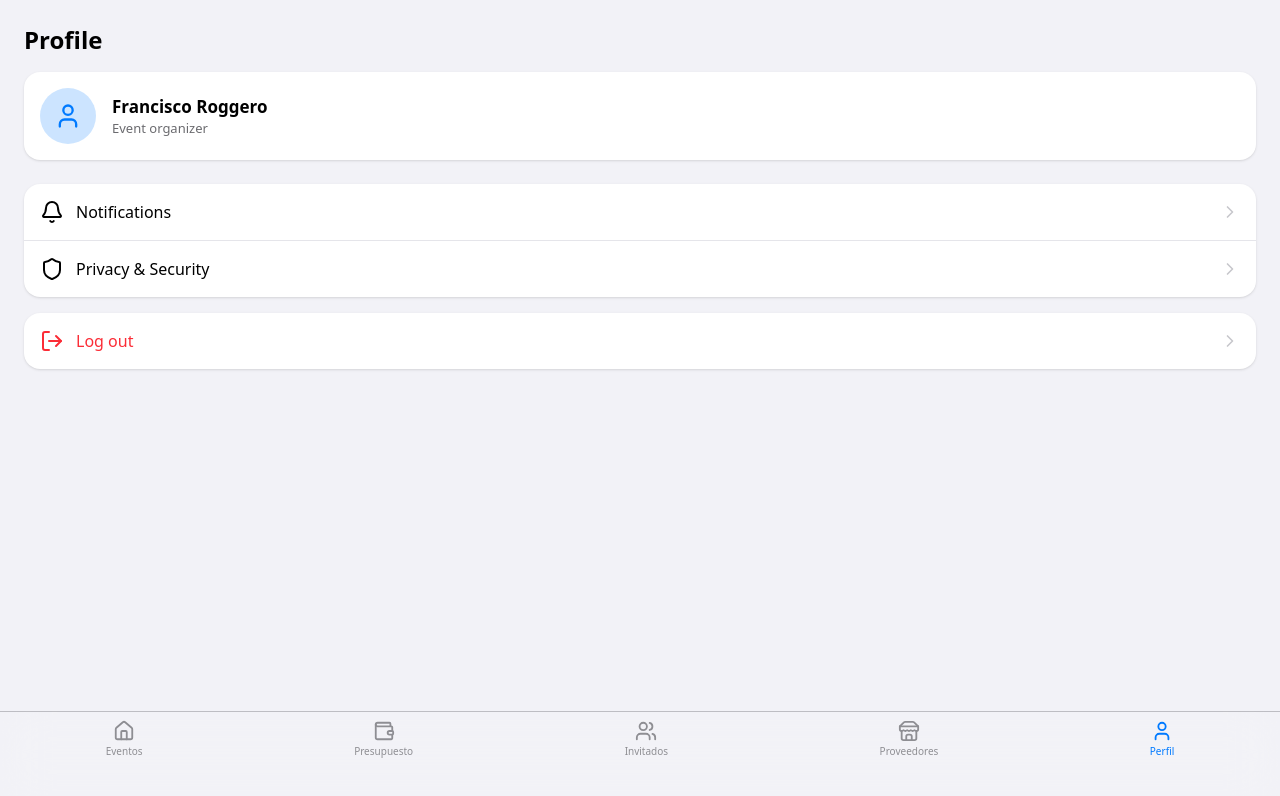
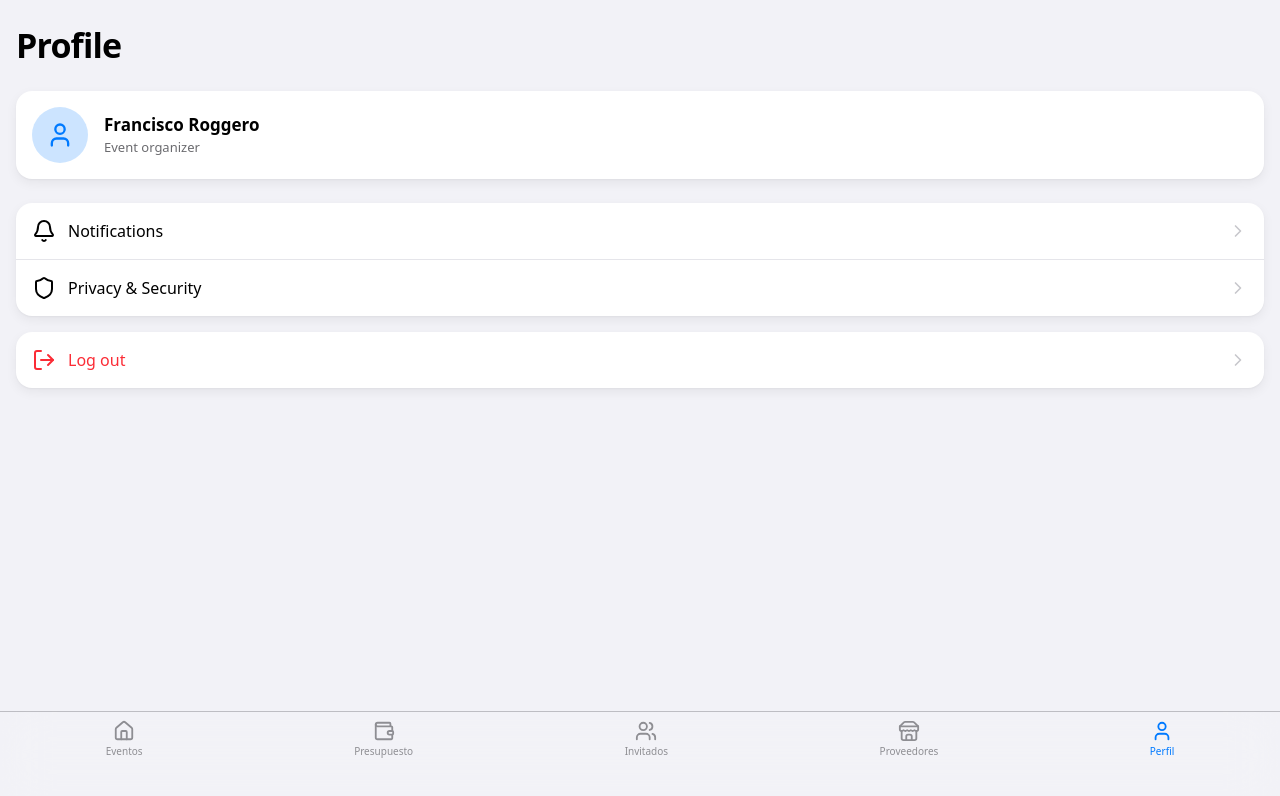
Before and after one commit to panchoroggero-svg/PlannIt, a React (Vite) app: page /profile in a window 1280 px wide. Shown: the top 796 px of the page. Built offline with nearby package versions, Linux system fonts and the light colour scheme.

Commit message:
✨ Update Profile screen to iOS style, consistent with Home and Guests

```diff
--- a/src/app/screens/Profile.tsx
+++ b/src/app/screens/Profile.tsx
@@ -2,15 +2,17 @@ import { ChevronRight, User, Bell, Shield, LogOut } from "lucide-react"
 
 export function Profile() {
   return (
-    <div className="min-h-screen bg-[#F2F2F7]">
-      {/* Header */}
-      <div className="px-6 pt-6 pb-4">
-        <h1 className="text-2xl font-semibold">Profile</h1>
-      </div>
+    <div className="bg-[#F2F2F7] min-h-screen px-4 pt-6 pb-10">
+      {/* iOS Header */}
+      <header className="mb-6">
+        <h1 className="text-[34px] leading-tight font-semibold tracking-tight">
+          Profile
+        </h1>
+      </header>
 
       {/* User Card */}
-      <div className="px-6 mb-6">
-        <div className="bg-white rounded-2xl p-4 flex items-center gap-4 shadow-sm">
+      <div className="mb-6">
+        <div className="bg-white rounded-2xl p-4 flex items-center gap-4 shadow-[0_1px_2px_rgba(0,0,0,0.04),0_4px_12px_rgba(0,0,0,0.06)]">
           <div className="w-14 h-14 rounded-full bg-[#007AFF]/20 flex items-center justify-center">
             <User className="w-7 h-7 text-[#007AFF]" />
           </div>
@@ -23,19 +25,15 @@ export function Profile() {
         </div>
       </div>
 
-      {/* Settings */}
-      <div className="px-6 space-y-4">
+      {/* Settings Sections */}
+      <div className="space-y-4">
         <Section>
           <Row icon={<Bell />} label="Notifications" />
           <Row icon={<Shield />} label="Privacy & Security" />
         </Section>
 
         <Section>
-          <Row
-            icon={<LogOut />}
-            label="Log out"
-            danger
-          />
+          <Row icon={<LogOut />} label="Log out" danger />
         </Section>
       </div>
     </div>
@@ -44,7 +42,7 @@ export function Profile() {
 
 function Section({ children }: { children: React.ReactNode }) {
   return (
-    <div className="bg-white rounded-2xl divide-y divide-[#E5E5EA] shadow-sm">
+    <div className="bg-white rounded-2xl divide-y divide-[#E5E5EA] shadow-[0_1px_2px_rgba(0,0,0,0.04),0_4px_12px_rgba(0,0,0,0.06)]">
       {children}
     </div>
   )
@@ -61,11 +59,7 @@ function Row({
 }) {
   return (
     <div className="flex items-center justify-between px-4 py-4">
-      <div
-        className={`flex items-center gap-3 ${
-          danger ? "text-red-500" : ""
-        }`}
-      >
+      <div className={`flex items-center gap-3 ${danger ? "text-red-500" : ""}`}>
         {icon}
         <span className="text-[16px]">{label}</span>
       </div>
```
